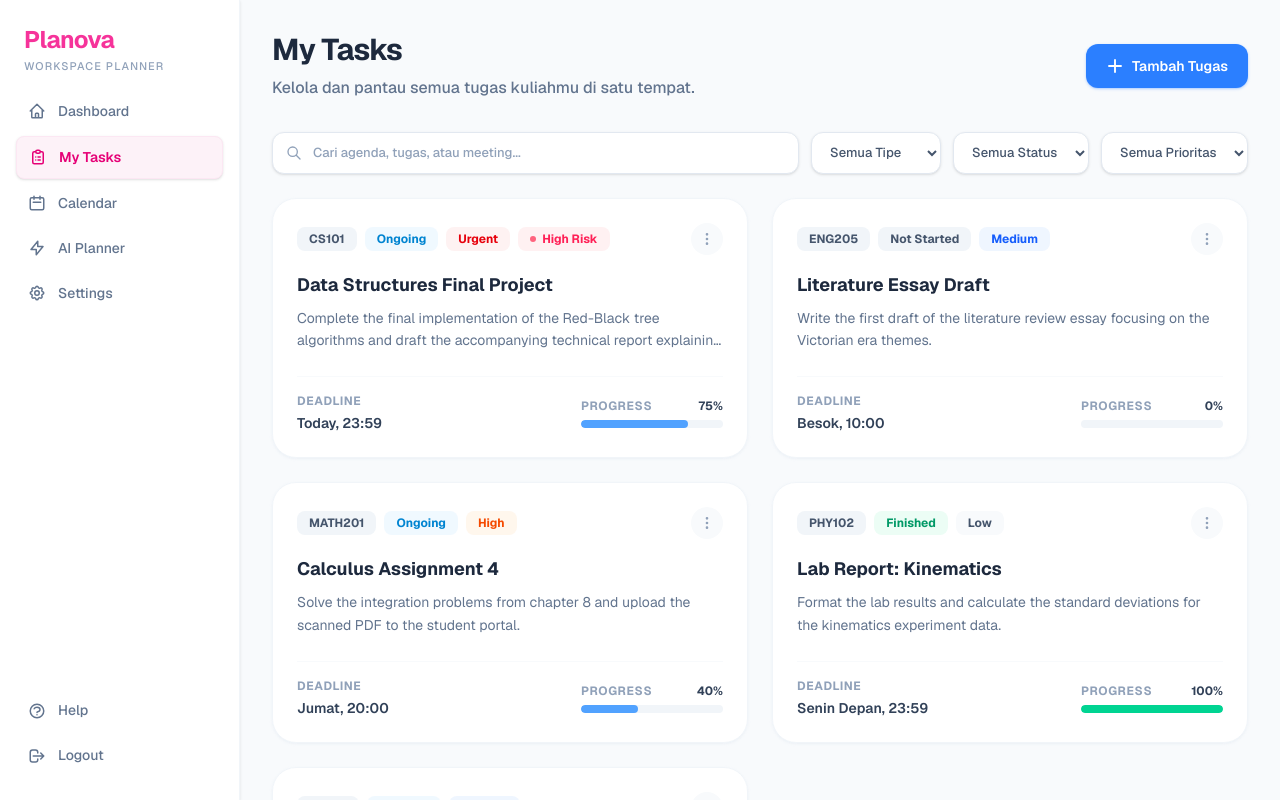
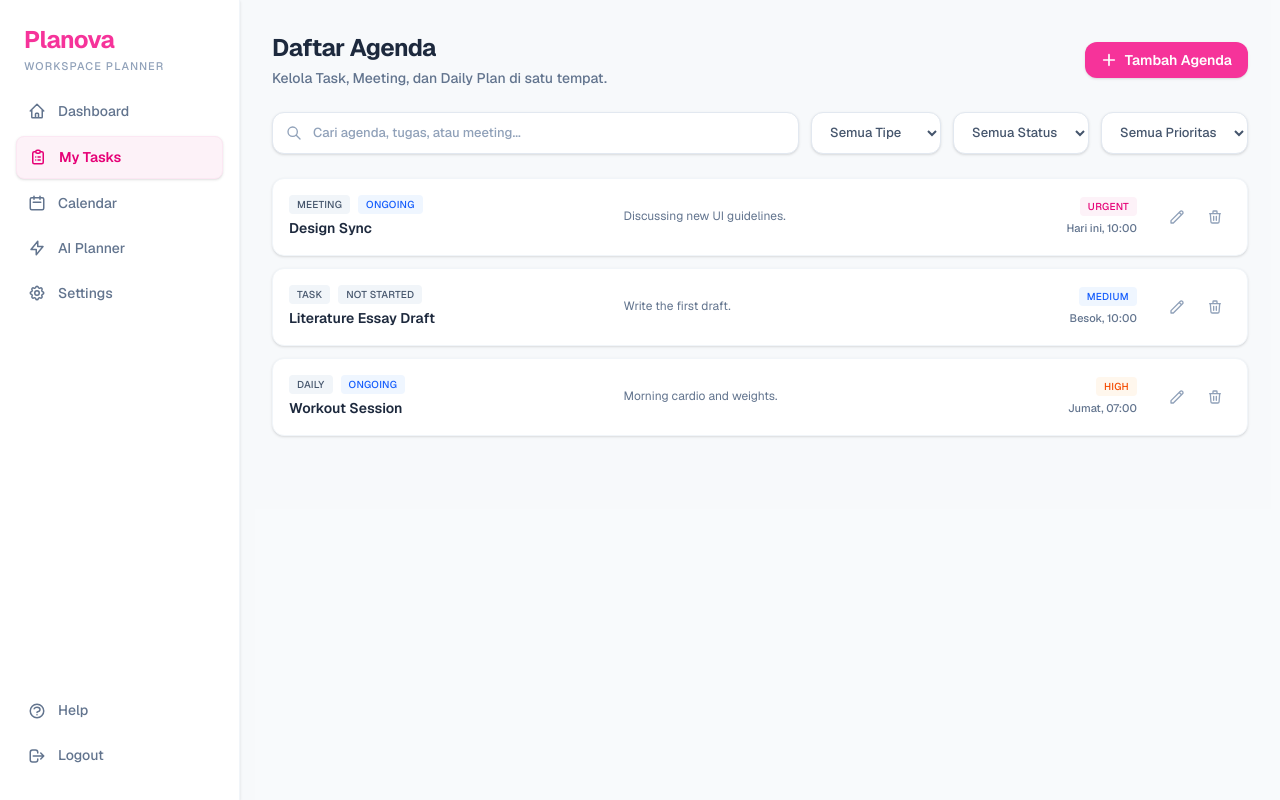
Before and after one commit to Ctiaqis/Planova, a Next.js app: page /my-tasks in a window 1280 px wide. Built offline with nearby package versions, Linux system fonts and the light colour scheme.

Commit message:
style: redesign My Tasks page

```diff
--- a/src/app/my-tasks/page.tsx
+++ b/src/app/my-tasks/page.tsx
@@ -1,101 +1,121 @@
+import Link from 'next/link';
 import { Sidebar } from '@/components/sidebar';
 import { TaskFilter } from '@/components/task-filter';
-import { TaskCard } from '@/components/task-card';
 
 export default function MyTasks() {
   const dummyTasks = [
     {
       id: 1,
-      courseCode: 'CS101',
-      title: 'Data Structures Final Project',
-      description: 'Complete the final implementation of the Red-Black tree algorithms and draft the accompanying technical report explaining the time complexities.',
+      type: 'Meeting',
+      title: 'Design Sync',
       priority: 'Urgent',
       status: 'Ongoing',
-      risk: 'High Risk',
-      deadline: 'Today, 23:59',
-      progress: 75,
+      deadline: 'Hari ini, 10:00',
+      description: 'Discussing new UI guidelines.',
     },
     {
       id: 2,
-      courseCode: 'ENG205',
+      type: 'Task',
       title: 'Literature Essay Draft',
-      description: 'Write the first draft of the literature review essay focusing on the Victorian era themes.',
       priority: 'Medium',
       status: 'Not Started',
       deadline: 'Besok, 10:00',
-      progress: 0,
+      description: 'Write the first draft.',
     },
     {
       id: 3,
-      courseCode: 'MATH201',
-      title: 'Calculus Assignment 4',
-      description: 'Solve the integration problems from chapter 8 and upload the scanned PDF to the student portal.',
+      type: 'Daily',
+      title: 'Workout Session',
       priority: 'High',
       status: 'Ongoing',
-      deadline: 'Jumat, 20:00',
-      progress: 40,
-    },
-    {
-      id: 4,
-      courseCode: 'PHY102',
-      title: 'Lab Report: Kinematics',
-      description: 'Format the lab results and calculate the standard deviations for the kinematics experiment data.',
-      priority: 'Low',
-      status: 'Finished',
-      deadline: 'Senin Depan, 23:59',
-      progress: 100,
-    },
-    {
-      id: 5,
-      courseCode: 'CS102',
-      title: 'Web Dev Portfolio',
-      description: 'Create a responsive portfolio website using React and Tailwind CSS. Deploy to Vercel.',
-      priority: 'Medium',
-      status: 'Ongoing',
-      deadline: '15 Okt, 12:00',
-      progress: 60,
+      deadline: 'Jumat, 07:00',
+      description: 'Morning cardio and weights.',
     }
   ];
 
+  const getStatusColor = (status: string) => {
+    switch (status) {
+      case 'Not Started': return 'bg-slate-100 text-slate-600';
+      case 'Ongoing': return 'bg-blue-50 text-blue-600';
+      case 'Finished': return 'bg-emerald-50 text-emerald-600';
+      default: return 'bg-slate-100 text-slate-600';
+    }
+  };
+
+  const getPriorityColor = (priority: string) => {
+    switch (priority) {
+      case 'Urgent': return 'bg-pink-50 text-pink-600';
+      case 'High': return 'bg-orange-50 text-orange-600';
+      case 'Medium': return 'bg-blue-50 text-blue-600';
+      case 'Low': return 'bg-slate-50 text-slate-600';
+      default: return 'bg-slate-50 text-slate-600';
+    }
+  };
+
   return (
-    <div className="flex min-h-screen bg-slate-50">
+    <div className="flex min-h-screen bg-slate-50/50">
       <Sidebar />
 
       <main className="flex-1 flex flex-col h-screen overflow-hidden">
         <div className="flex-1 overflow-y-auto px-8 pb-12 pt-8">
 
-          <div className="flex flex-col sm:flex-row sm:items-center justify-between gap-4 mb-8">
+          <div className="max-w-[1024px] mx-auto w-full">
+            <div className="flex flex-col sm:flex-row sm:items-center justify-between gap-4 mb-6">
               <div>
-              <h1 className="text-3xl font-bold text-slate-800 tracking-tight">My Tasks</h1>
-              <p className="text-slate-500 mt-2 font-medium">Kelola dan pantau semua tugas kuliahmu di satu tempat.</p>
+                <h1 className="text-2xl font-bold text-slate-800 tracking-tight">Daftar Agenda</h1>
+                <p className="text-slate-500 mt-1 font-medium text-sm">Kelola Task, Meeting, dan Daily Plan di satu tempat.</p>
               </div>
 
-            <button className="flex items-center justify-center gap-2 px-5 py-3 bg-blue-500 hover:bg-blue-600 text-white rounded-xl text-sm font-semibold shadow-sm shadow-blue-500/30 transition-colors">
-              <svg xmlns="http://www.w3.org/2000/svg" width="18" height="18" fill="none" viewBox="0 0 24 24" stroke="currentColor" strokeWidth="2.5">
+              <Link href="/add-task" className="flex items-center justify-center gap-2 px-4 py-2 bg-pink-500 hover:bg-pink-600 text-white rounded-xl text-sm font-semibold shadow-sm transition-colors">
+                <svg xmlns="http://www.w3.org/2000/svg" width="16" height="16" fill="none" viewBox="0 0 24 24" stroke="currentColor" strokeWidth="2.5">
                   <path strokeLinecap="round" strokeLinejoin="round" d="M12 4v16m8-8H4" />
                 </svg>
-              Tambah Tugas
-            </button>
+                Tambah Agenda
+              </Link>
             </div>
 
             <TaskFilter />
 
-          <div className="grid grid-cols-1 lg:grid-cols-2 gap-6">
+            {/* Horizontal List Cards */}
+            <div className="space-y-3">
               {dummyTasks.map((task) => (
-              <TaskCard
-                key={task.id}
-                courseCode={task.courseCode}
-                title={task.title}
-                description={task.description}
-                priority={task.priority}
-                status={task.status}
-                risk={task.risk}
-                deadline={task.deadline}
-                progress={task.progress}
-              />
+                <div key={task.id} className="bg-white rounded-xl p-4 shadow-sm border border-slate-100 flex flex-col md:flex-row md:items-center justify-between gap-4 hover:shadow-md hover:border-pink-100 transition-all">
+
+                  <div className="flex items-center gap-4 w-full md:w-[35%]">
+                    <div className="flex flex-col">
+                      <div className="flex items-center gap-2 mb-1">
+                        <span className="text-[10px] font-medium uppercase tracking-wide bg-slate-100 text-slate-600 px-2 py-0.5 rounded">{task.type}</span>
+                        <span className={`px-2 py-0.5 rounded text-[10px] font-medium uppercase tracking-wide ${getStatusColor(task.status)}`}>{task.status}</span>
+                      </div>
+                      <h3 className="text-[14px] font-semibold text-slate-800">{task.title}</h3>
+                    </div>
+                  </div>
+
+                  <div className="w-full md:w-[25%]">
+                    <p className="text-[12px] text-slate-500 line-clamp-2 leading-relaxed">{task.description}</p>
+                  </div>
+
+                  <div className="flex items-center gap-4 w-full md:w-[40%] justify-between md:justify-end">
+                    <div className="flex flex-col items-start md:items-end gap-1">
+                      <span className={`px-2 py-0.5 rounded text-[10px] font-medium uppercase tracking-wide ${getPriorityColor(task.priority)}`}>{task.priority}</span>
+                      <span className="text-[11px] font-medium text-slate-500">{task.deadline}</span>
+                    </div>
+
+                    <div className="flex items-center gap-1.5 ml-2">
+                      <button className="p-2 text-slate-400 hover:text-blue-500 hover:bg-blue-50 rounded-lg transition-colors" title="Edit">
+                        <svg xmlns="http://www.w3.org/2000/svg" width="16" height="16" fill="none" viewBox="0 0 24 24" stroke="currentColor" strokeWidth="2"><path strokeLinecap="round" strokeLinejoin="round" d="M15.232 5.232l3.536 3.536m-2.036-5.036a2.5 2.5 0 113.536 3.536L6.5 21.036H3v-3.572L16.732 3.732z" /></svg>
+                      </button>
+                      <button className="p-2 text-slate-400 hover:text-rose-500 hover:bg-rose-50 rounded-lg transition-colors" title="Delete">
+                        <svg xmlns="http://www.w3.org/2000/svg" width="16" height="16" fill="none" viewBox="0 0 24 24" stroke="currentColor" strokeWidth="2"><path strokeLinecap="round" strokeLinejoin="round" d="M19 7l-.867 12.142A2 2 0 0116.138 21H7.862a2 2 0 01-1.995-1.858L5 7m5 4v6m4-6v6m1-10V4a1 1 0 00-1-1h-4a1 1 0 00-1 1v3M4 7h16" /></svg>
+                      </button>
+                    </div>
+                  </div>
+
+                </div>
               ))}
             </div>
 
+          </div>
         </div>
       </main>
     </div>
```
Lines whose indentation alone changed are shown as unchanged.
